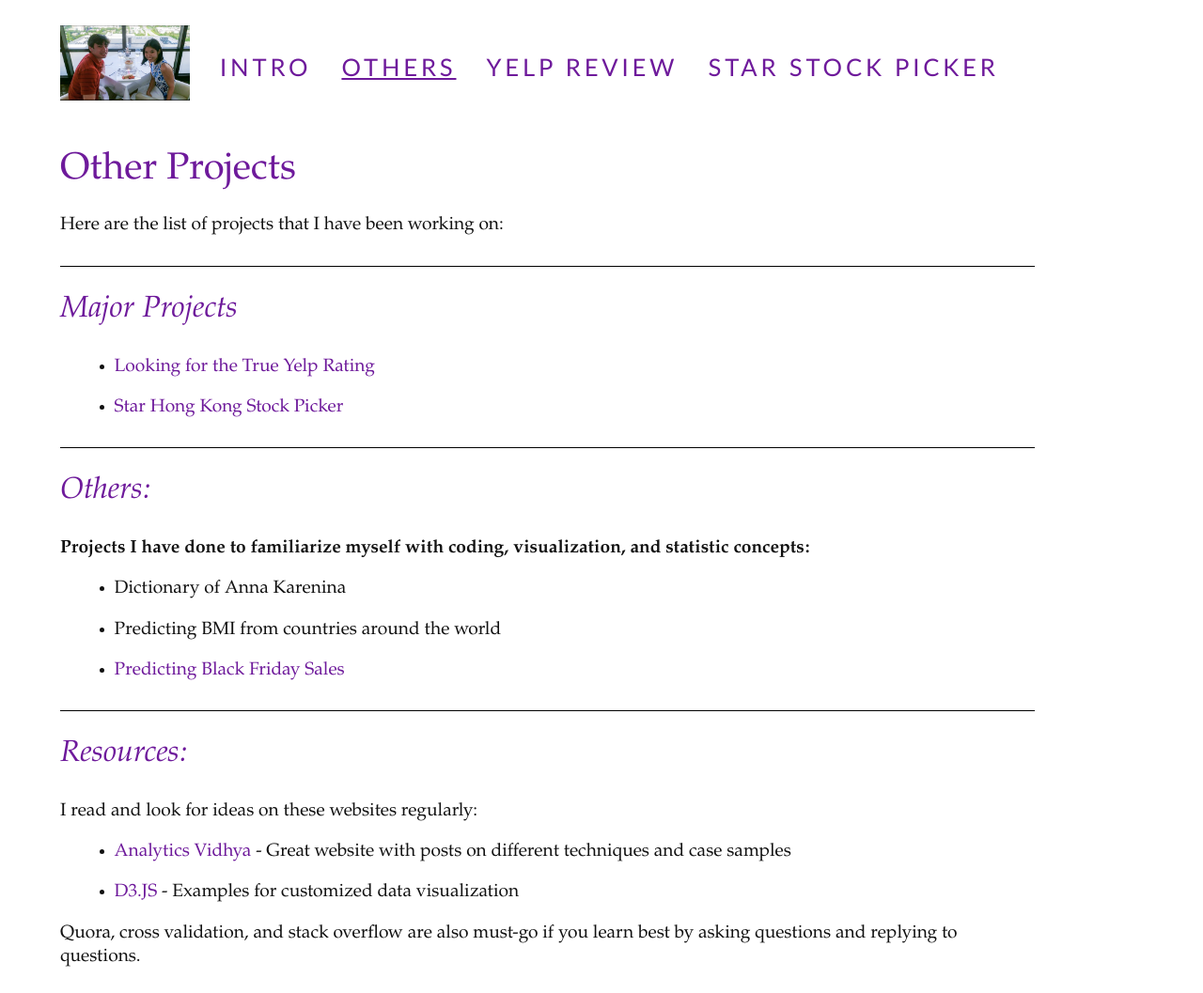
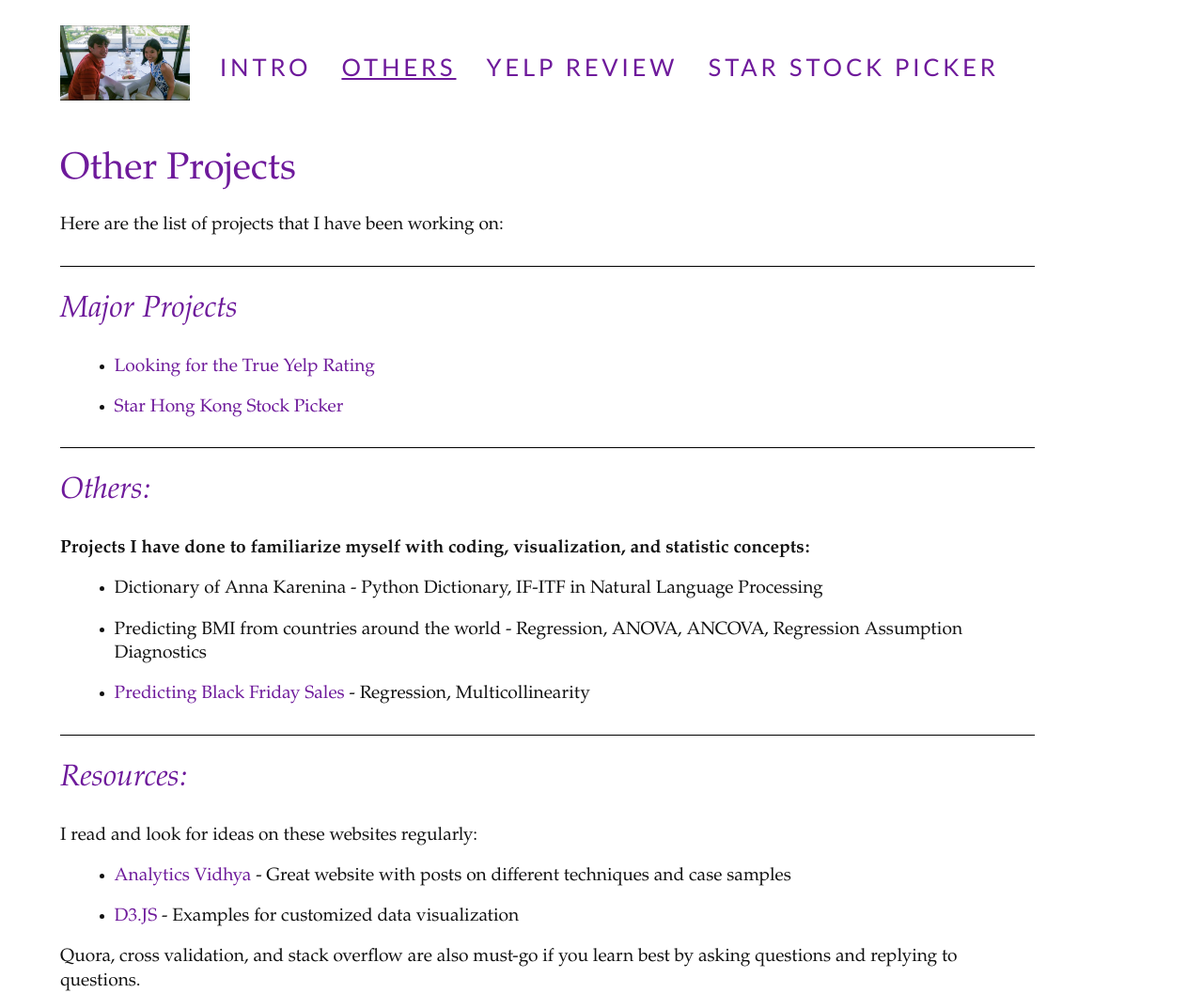
Before and after one commit to vionwinnie/old_website, a Jekyll site: the page built from OtherProj.md, in a window 1280 px wide. Shown: the whole page at 94% size. Built offline with Jekyll 4.4.1, drawn with Linux system fonts in a browser that asks for light colours; nearby versions of some CDN libraries; before the commit the page ends 1032 px from its top, so only the background shows below that.

Commit message:
Update OtherProj.md

```diff
--- a/OtherProj.md
+++ b/OtherProj.md
@@ -17,9 +17,9 @@ Here are the list of projects that I have been working on:
 ## Others:
 
 **Projects I have done to familiarize myself with coding, visualization, and statistic concepts:**
-- Dictionary of Anna Karenina
-- Predicting BMI from countries around the world
-- [Predicting Black Friday Sales](/sideproj/BlackFridayRegressionModel.ipynb)
+- Dictionary of Anna Karenina - Python Dictionary, IF-ITF in Natural Language Processing
+- Predicting BMI from countries around the world - Regression, ANOVA, ANCOVA, Regression Assumption Diagnostics
+- [Predicting Black Friday Sales](/sideproj/BlackFridayRegressionModel.ipynb) - Regression, Multicollinearity
 
 
 ## Resources:
```
